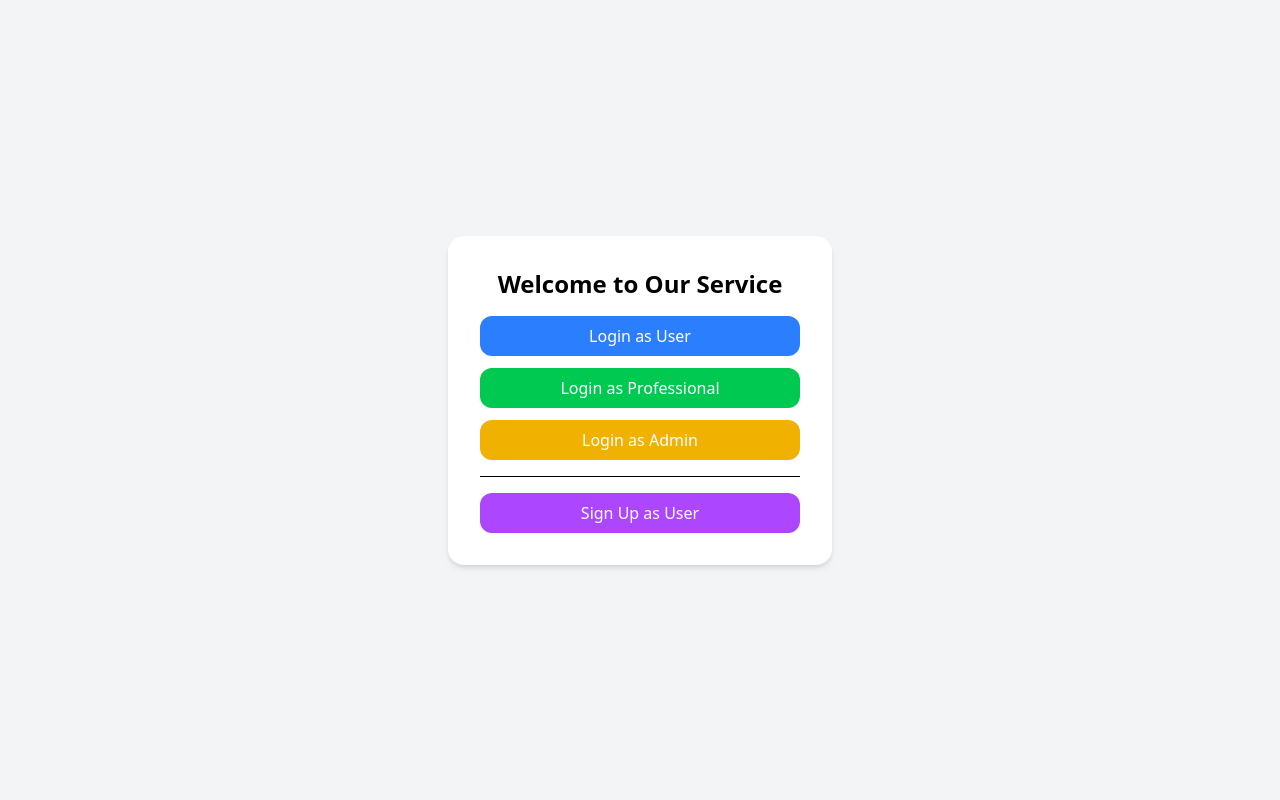
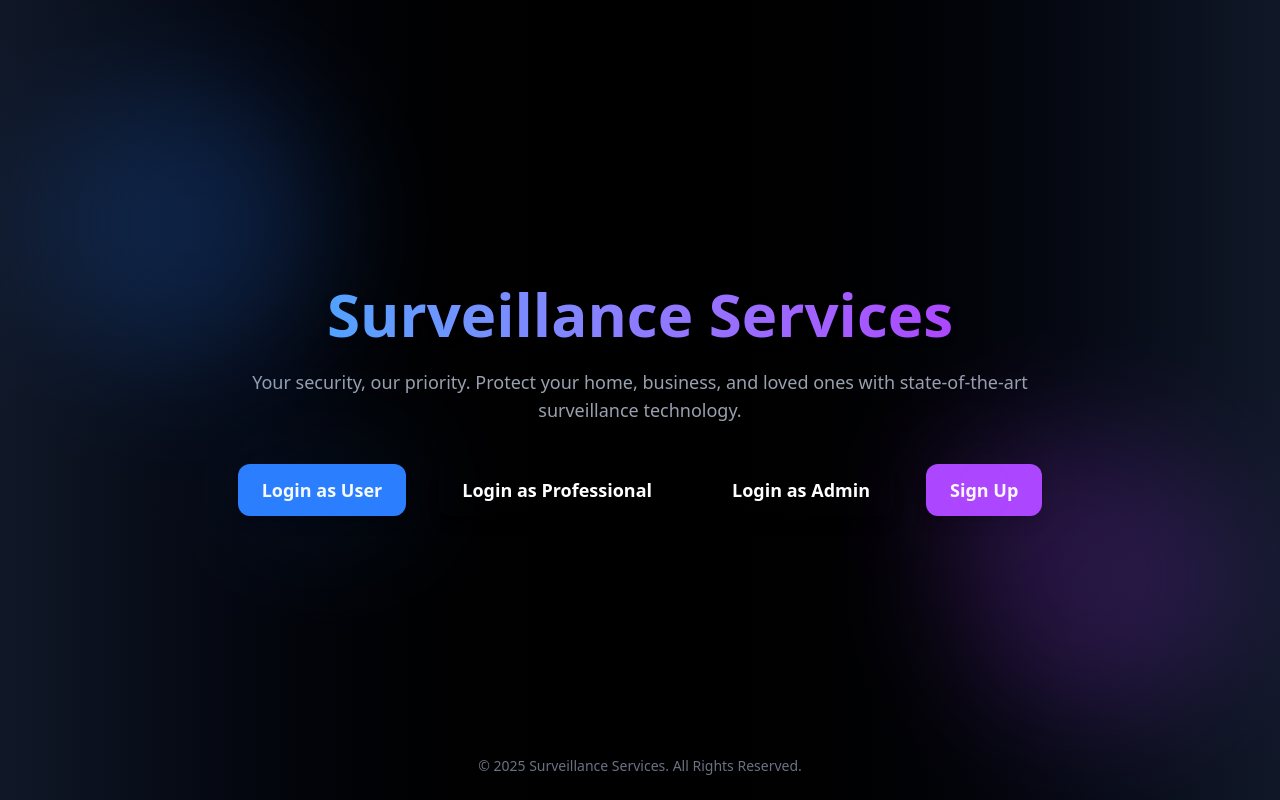
Before and after one commit to Nikk118/Servilanc, a React (Vite) app in the folder frontend/: page / in a window 1280 px wide. Built offline with nearby package versions, Linux system fonts and the light colour scheme.

Commit message:
frontend design for landing page

```diff
--- a/frontend/package.json
+++ b/frontend/package.json
@@ -12,10 +12,11 @@
   "dependencies": {
     "@tailwindcss/vite": "^4.0.7",
     "axios": "^1.7.9",
+    "framer-motion": "^12.4.7",
     "react": "^19.0.0",
     "react-dom": "^19.0.0",
     "react-router-dom": "^7.2.0",
-    "tailwindcss": "^4.0.7"
+    "tailwindcss": "^4.0.8"
   },
   "devDependencies": {
     "@eslint/js": "^9.19.0",
--- a/frontend/src/Components/Home/Landing.jsx
+++ b/frontend/src/Components/Home/Landing.jsx
@@ -1,41 +1,72 @@
-import React from "react";
+import { motion } from "framer-motion";
 import { useNavigate } from "react-router-dom";
 
 export default function LandingPage() {
   const navigate = useNavigate();
 
   return (
-    <div className="min-h-screen flex items-center justify-center bg-gray-100">
-      <div className="bg-white p-8 rounded-2xl shadow-md max-w-sm text-center space-y-4">
-        <h1 className="text-2xl font-bold mb-4">Welcome to Our Service</h1>
-        <div className="space-y-3">
-          <button
-            className="w-full bg-blue-500 text-white py-2 px-4 rounded-xl hover:bg-blue-600"
-            onClick={() => navigate('/api/user/login')}
+    <div className="relative min-h-screen flex flex-col items-center justify-center bg-gradient-to-r from-gray-900 via-black to-gray-900 text-white overflow-hidden">
+      {/* Background Animation */}
+      <div className="absolute inset-0 z-0">
+        <div className="absolute top-20 left-10 w-72 h-72 bg-blue-500 opacity-20 blur-3xl rounded-full"></div>
+        <div className="absolute bottom-20 right-10 w-72 h-72 bg-purple-500 opacity-20 blur-3xl rounded-full"></div>
+      </div>
+
+      {/* Title Section */}
+      <motion.h1
+        className="text-5xl md:text-6xl font-extrabold mb-6 text-transparent bg-clip-text bg-gradient-to-r from-blue-400 to-purple-500 drop-shadow-lg"
+        initial={{ opacity: 0, y: -30 }}
+        animate={{ opacity: 1, y: 0 }}
+        transition={{ duration: 1 }}
+      >
+        Surveillance Services
+      </motion.h1>
+
+      <motion.p
+        className="text-lg text-gray-400 mb-10 text-center px-6 md:w-2/3"
+        initial={{ opacity: 0 }}
+        animate={{ opacity: 1 }}
+        transition={{ duration: 1.5 }}
+      >
+        Your security, our priority. Protect your home, business, and loved ones with state-of-the-art surveillance technology.
+      </motion.p>
+
+      {/* Buttons */}
+      <motion.div
+        className="grid grid-cols-2 gap-6 md:flex md:gap-8 z-10"
+        initial={{ opacity: 0, scale: 0.8 }}
+        animate={{ opacity: 1, scale: 1 }}
+        transition={{ duration: 1 }}
+      >
+        {[
+          { label: "Login as User", color: "blue-500", path: "/login-user" },
+          { label: "Login as Professional", color: "green-500", path: "/login-professional" },
+          { label: "Login as Admin", color: "red-500", path: "/login-admin" },
+          { label: "Sign Up", color: "purple-500", path: "/signup" },
+        ].map((button, index) => (
+          <motion.button
+            key={index}
+            onClick={() => navigate(button.path)}
+            className={`relative px-6 py-3 rounded-xl text-lg font-semibold bg-${button.color} hover:bg-opacity-80 shadow-lg transition-all transform hover:scale-105`}
+            whileHover={{ scale: 1.1 }}
+            whileTap={{ scale: 0.95 }}
           >
-            Login as User
-          </button>
-          <button
-            className="w-full bg-green-500 text-white py-2 px-4 rounded-xl hover:bg-green-600"
-            onClick={() => navigate('/login-professional')}
-          >
-            Login as Professional
-          </button>
-          <button
-            className="w-full bg-yellow-500 text-white py-2 px-4 rounded-xl hover:bg-yellow-600"
-            onClick={() => navigate('/login-admin')}
-          >
-            Login as Admin
-          </button>
-        </div>
-        <hr className="my-4" />
-        <button
-          className="w-full bg-purple-500 text-white py-2 px-4 rounded-xl hover:bg-purple-600"
-          onClick={() => navigate('/signup-user')}
-        >
-          Sign Up as User
-        </button>
-      </div>
+            {button.label}
+            {/* Glow Effect */}
+            <span className={`absolute inset-0 bg-${button.color} opacity-20 blur-3xl rounded-full`}></span>
+          </motion.button>
+        ))}
+      </motion.div>
+
+      {/* Footer */}
+      <motion.footer
+        className="absolute bottom-6 text-sm text-gray-500"
+        initial={{ opacity: 0 }}
+        animate={{ opacity: 1 }}
+        transition={{ duration: 1.5 }}
+      >
+        &copy; 2025 Surveillance Services. All Rights Reserved.
+      </motion.footer>
     </div>
   );
 }
```
Also changed, not shown: 1 other file (tests, documents, lock files or other folders).
